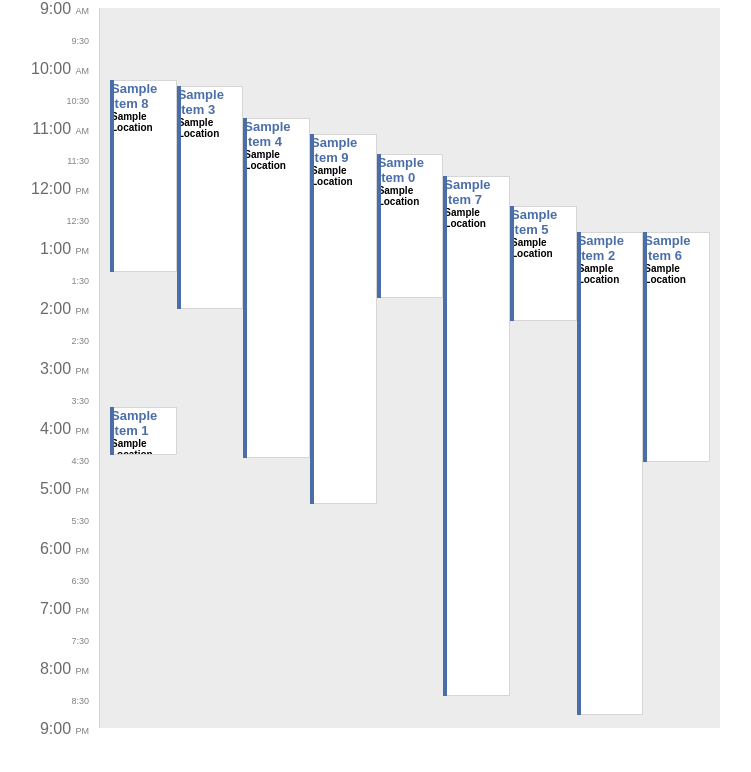
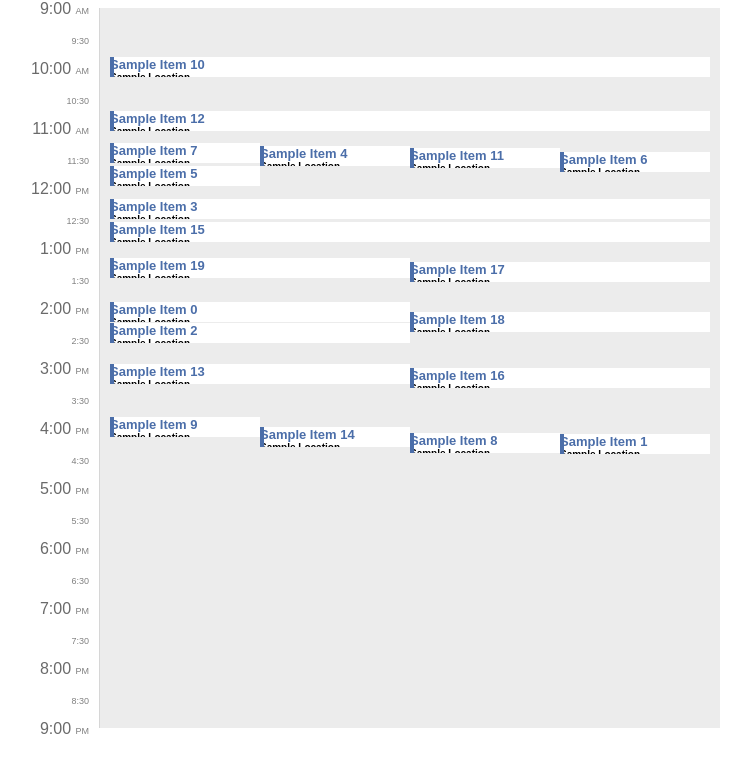
Before and after one commit to dnewcome/calendar, a plain HTML site: page index.html in a window 1280 px wide. Shown: the whole page, without its empty margins (17-768 px from the left). Drawn offline with Linux system fonts and the light colour scheme.

Commit message:
adding some random test cases

```diff
--- a/index.html
+++ b/index.html
@@ -15,18 +15,10 @@
 				border-left: 1px solid #D6D6D6;
 				overflow: hidden;
 			}
-			.event1 {
-				width: 596px;
-				left: 10px;
-				border: 1px solid #D6D6D6;
-			}
 			.event {
 				background-color: white;
 				position: absolute;
 				overflow: hidden;
-				/*
-				border-left: 4px solid #4B6EA9;
-				*/
 				box-sizing: border-box;
 			}
 
@@ -185,32 +177,6 @@
 				return cols;
 			}
 
-/*
-			function packEvents(events) {
-				var i, j, el, cols = [[]], found;
-
-
-				for(i = 0; i < events.length; i++) {
-					found = false;
-
-					// look at first col
-					for(j=0; j<cols.length; j++) {
-						if (cols[j].length === 0 || events[i].start >= cols[j][cols[j].length-1].end) {
-							cols[j].push(events[i]);
-							events[i].col = j;
-							found = true;
-							break;
-						}
-					}
-					if(!found) {
-						cols.push([events[i]]);
-						events[i].col = j;
-					}
-				}
-				return cols;
-			}
-*/
-
 			function render(events, useDepth) {
 				var container = document.getElementById('container');
 				var itemWidth = eventWidths.shift();
@@ -225,7 +191,7 @@
 					bluebar.style.top = events[i].start + 'px';
 					bluebar.style.height = (events[i].end - events[i].start) + 'px';
 
-					el.className = 'event event1';
+					el.className = 'event';
 					el.style.top = events[i].start + 'px';
 
 					el.innerHTML = '<h2 class="title blue sans">Sample Item ' + events[i].index + '</h2>' +
@@ -314,7 +280,7 @@
 
 			function generateRandom() {
 				var events = [];
-				for(var i = 0; i<10; i++) {
+				for(var i = 0; i<50; i++) {
 					var start, end;
 					start = Math.round(Math.random()*renderHeight);
 					end = Math.round(Math.random()*renderHeight);
@@ -327,7 +293,20 @@
 				return events;
 			}
 
-			var events = generateRandom();
+			function generateFixedLength() {
+				var events = [];
+				for(var i = 0; i<20; i++) {
+					var start, end;
+					// start = Math.round(Math.random()*renderHeight);
+					start = window.crypto.getRandomValues(new Uint32Array(1))[0]/10000000;
+					end = start + 20;
+					events.push({start: start, end: end, index: i});
+				}
+				return events;
+			}
+
+			var events = generateFixedLength();
+			//var events = generateRandom();
 			// var events = testCase1();
 
 			// events.sort(lengthCompare).reverse();
```
